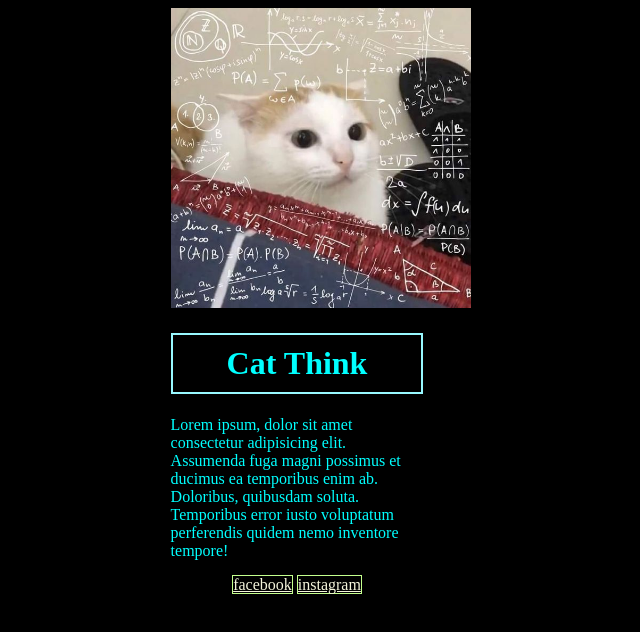
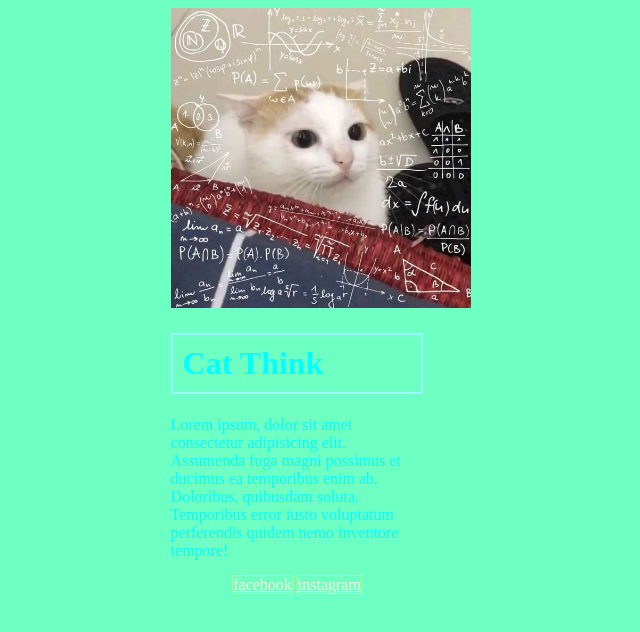
Before and after one commit to NowEXs/web, a plain HTML site: page index.html in a window 1280 px wide. Shown: the whole page, without its empty margins (343-983 px from the left). Drawn offline with Linux system fonts and the light colour scheme.

Commit message:
change colorbg

```diff
--- a/styles.css
+++ b/styles.css
@@ -1,5 +1,5 @@
 body{
-    background: #000;
+    background: #6effc3;
 }
 .text {
     color: aqua;
@@ -15,12 +15,11 @@ h1 {
     margin-left: auto;
     padding: 10px;
     border: 2px solid rgb(152, 248, 255);
-    text-align: center;
 }
 .contact{
-    text-align: center;
     padding-left: 40%;
     padding-right: 40%;
+    text-align: center;
 }
 a {
     color: beige;
```
